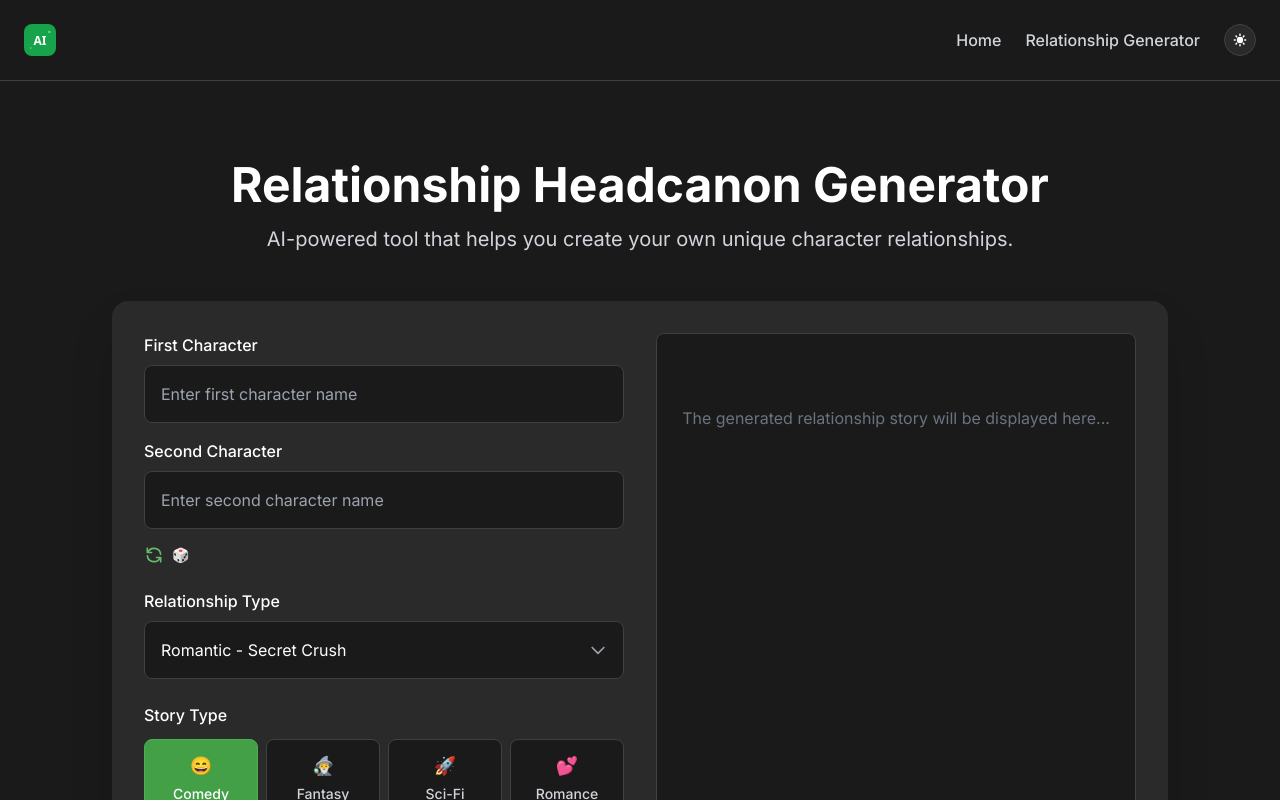
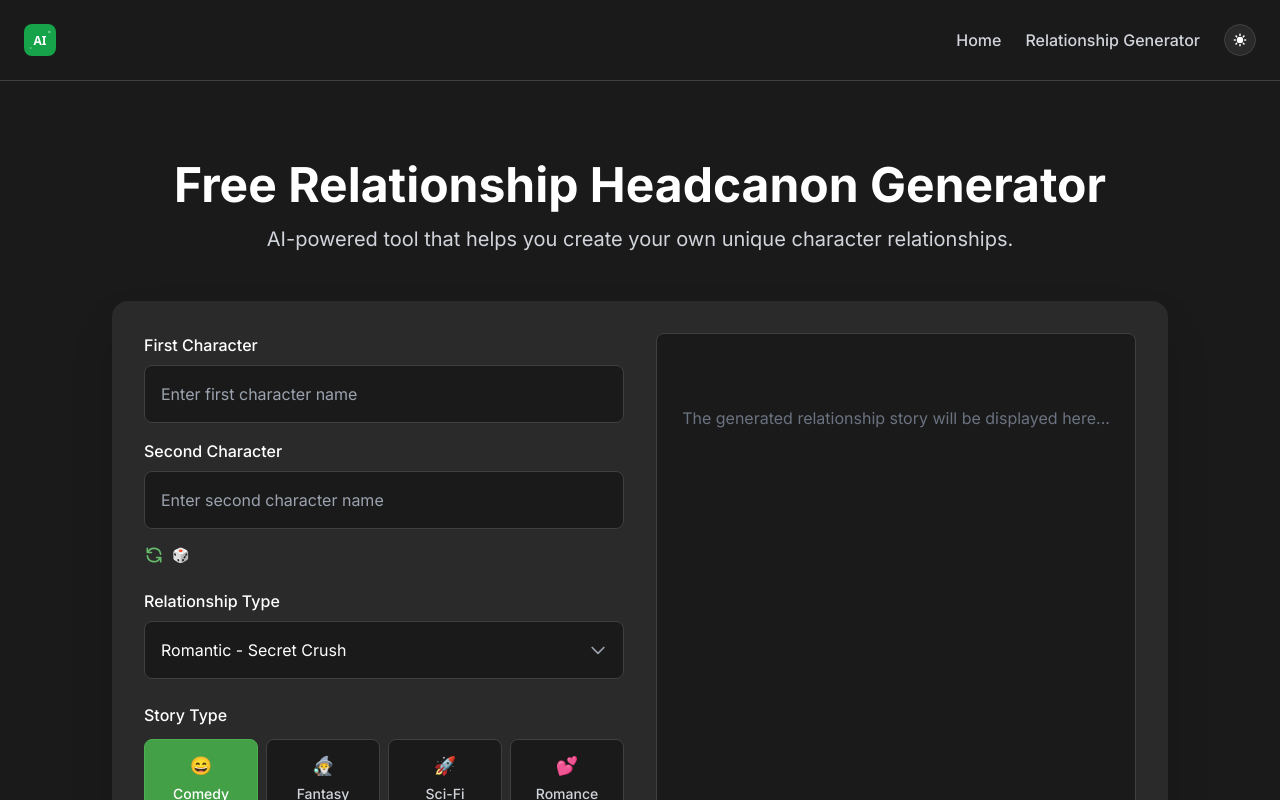
Before and after one commit to fifyrio/character-headcanon-generator., a Next.js app: page /relationship-headcanon-generator in a window 1280 px wide. Shown: the top 800 px of the page. Built offline with nearby package versions, Linux system fonts and the light colour scheme.

Commit message:
Update relationship headcanon generator page

```diff
--- a/src/app/relationship-headcanon-generator/page.tsx
+++ b/src/app/relationship-headcanon-generator/page.tsx
@@ -62,7 +62,7 @@ export default function RelationshipHeadcanonGeneratorPage() {
         <div className="max-w-6xl mx-auto px-4 sm:px-6">
           <div className="text-center mb-8 sm:mb-12">
             <h1 className="text-3xl sm:text-4xl lg:text-5xl font-bold text-gray-900 dark:text-white mb-4">
-              Relationship Headcanon Generator
+              Free Relationship Headcanon Generator
             </h1>
             <p className="text-lg sm:text-xl text-gray-600 dark:text-gray-300 max-w-3xl mx-auto">
               AI-powered tool that helps you create your own unique character relationships.
```
